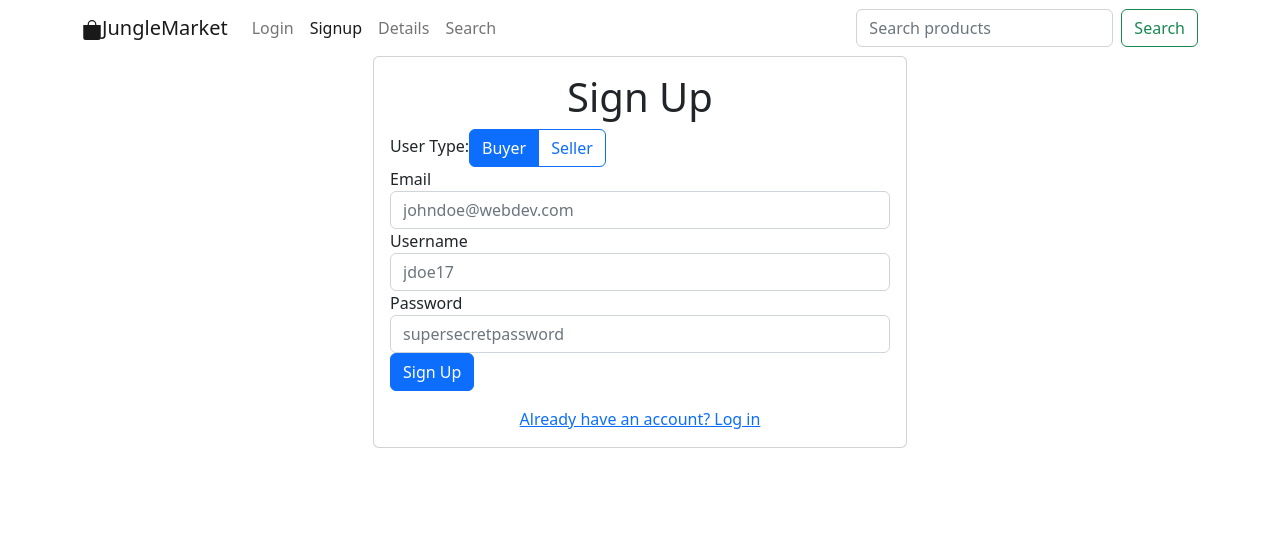
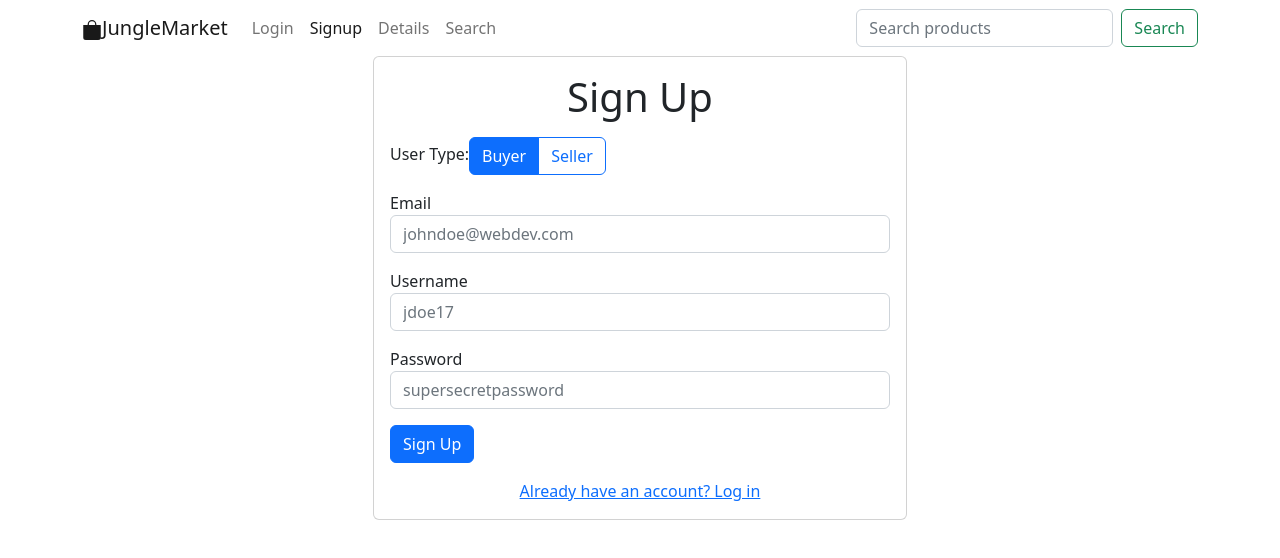
Before and after one commit to jamessenior642/webdev-final-project, a React (Create React App) app: page /signup in a window 1280 px wide. Shown: the top 558 px of the page. Built offline with nearby package versions, Linux system fonts and the light colour scheme; no server answers.

Commit message:
made pages look nice

```diff
--- a/src/components/login/index.js
+++ b/src/components/login/index.js
@@ -34,7 +34,7 @@
             <div className="card-body">
               <h1 className="card-title text-center">Login</h1>
               <form>
-                <div className="form-group">
+                <div className="form-group my-3">
                   <label htmlFor="email">Email</label>
                   <input
                     type="email"
@@ -44,7 +44,7 @@
                     className="form-control"
                   />
                 </div>
-                <div className="form-group">
+                <div className="form-group my-3">
                   <label htmlFor="password">Password</label>
                   <input
                     type="password"
--- a/src/components/profile/index.js
+++ b/src/components/profile/index.js
@@ -32,7 +32,7 @@
       <div className="row">
         <div className="col-md-6 offset-md-3">
           <form>
-            <div className="form-group">
+            <div className="form-group my-2">
               <label htmlFor="username">Username</label>
               <input
                 type="text"
@@ -43,7 +43,7 @@
                 onChange={(e) => setUserName(e.target.value)}
               />
             </div>
-            <div className="form-group">
+            <div className="form-group my-2">
               <label htmlFor="email">Email</label>
               <input
                 type="email"
@@ -54,7 +54,7 @@
                 onChange={(e) => setEmail(e.target.value)}
               />
             </div>
-            <div className="form-group">
+            <div className="form-group my-2">
               <label htmlFor="password">Password</label>
               <input
                 type="password"
--- a/src/components/signup/index.js
+++ b/src/components/signup/index.js
@@ -40,7 +40,7 @@
                         <div className="card-body">
                             <h1 className="card-title text-center">Sign Up</h1>
                             <form>
-                                <div className="form-group">
+                                <div className="form-group my-3">
                                     <label htmlFor="userType">User Type: </label>
                                     <div className="btn-group" role="group">
                                         <input
@@ -69,7 +69,7 @@
                                         </label>
                                     </div>
                                 </div>
-                                <div className="form-group">
+                                <div className="form-group my-3">
                                     <label htmlFor="email">Email</label>
                                     <input
                                         type="email"
@@ -79,7 +79,7 @@
                                         className="form-control"
                                     />
                                 </div>
-                                <div className="form-group">
+                                <div className="form-group my-3">
                                     <label htmlFor="username">Username</label>
                                     <input
                                         type="text"
@@ -89,7 +89,7 @@
                                         className="form-control"
                                     />
                                 </div>
-                                <div className="form-group">
+                                <div className="form-group my-3">
                                     <label htmlFor="password">Password</label>
                                     <input
                                         type="password"
```
